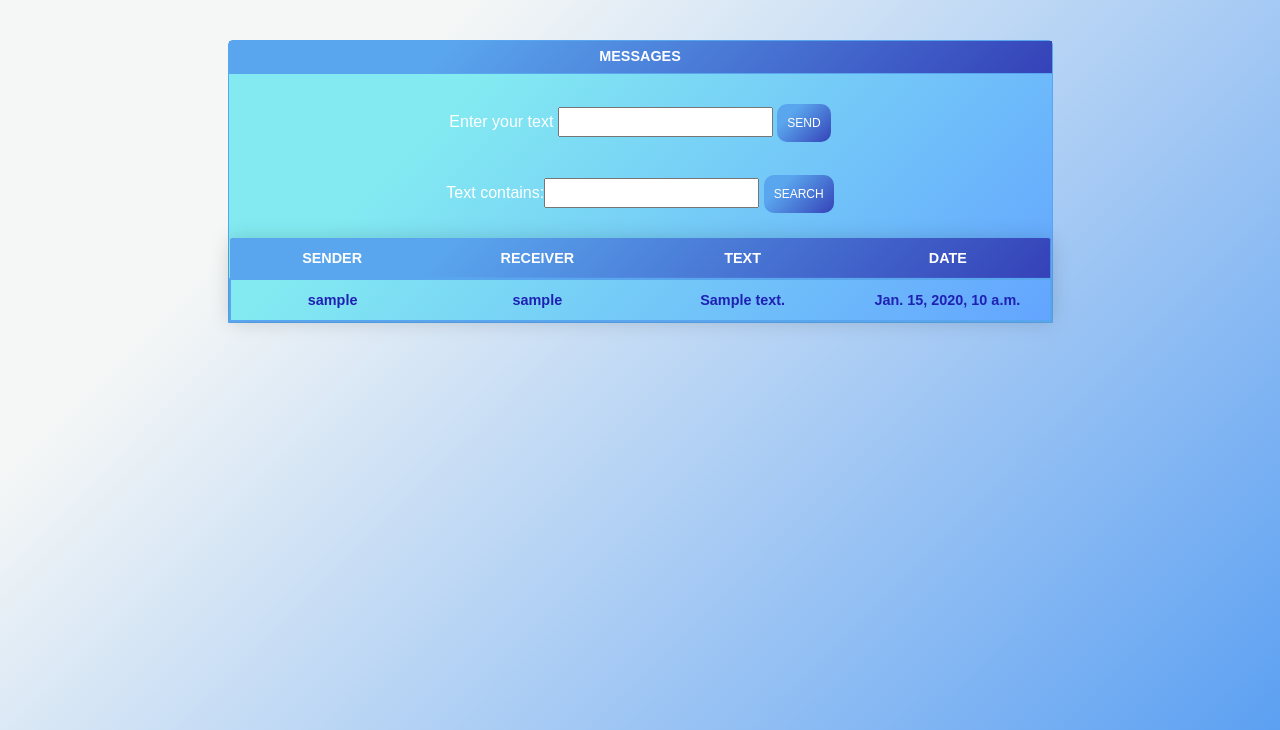
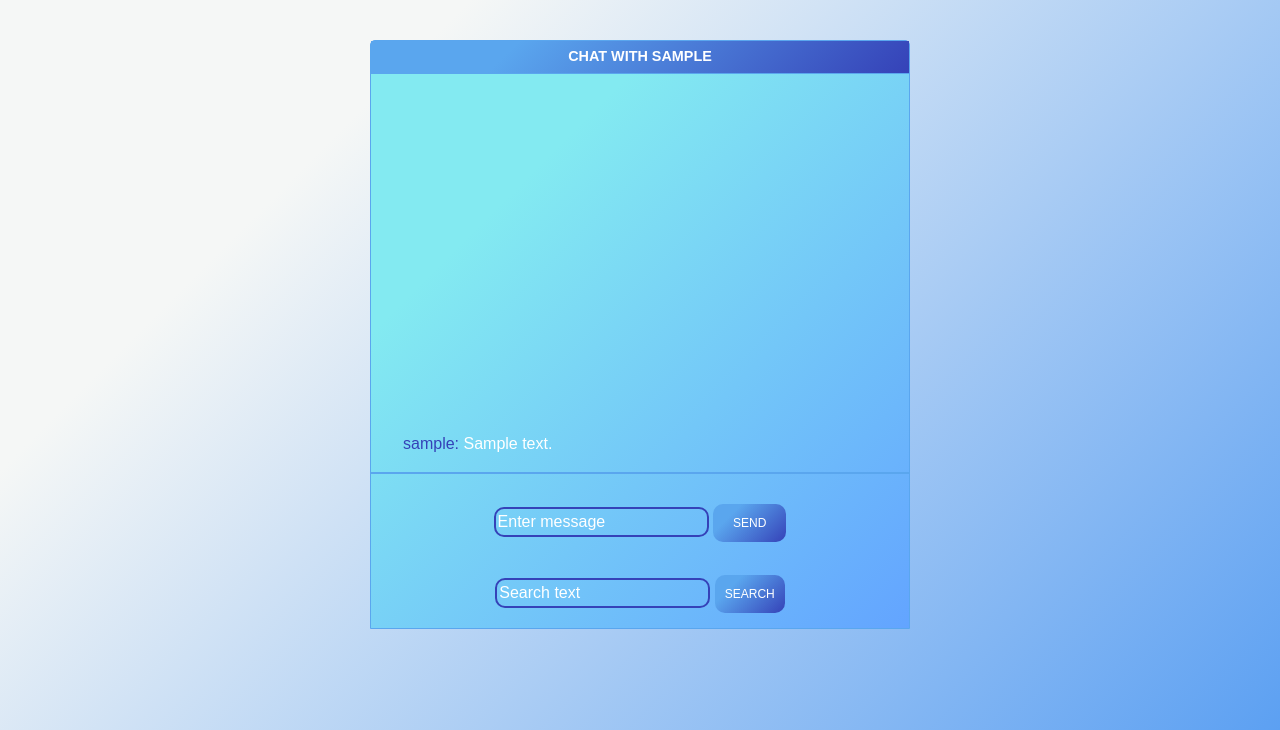
Before and after one commit to kacperzemla/FitForYouApp, a Django app: page /makeMessages/1 in a window 1280 px wide. Shown: the part 70-800 px from the top of the page. Run offline with Django 3.2, Linux system fonts and the light colour scheme; a user stored in the database is signed in; tables that the repository leaves empty hold one stand-in row (values such as "Sample post"); some libraries are stand-ins or nearby versions.

Commit message:
czaty smigaja

```diff
--- a/Workout/templates/Workout/get_more_tables.html
+++ b/Workout/templates/Workout/get_more_tables.html
@@ -1,13 +1,13 @@
 
 
 {% for i in messages %}
-
-<tr>
+<p><span class="sender">{{i.sender}}:</span>&nbsp;{{i.text}}</p>
+<!-- <tr>
     <td>{{i.sender}}</td>
     <td>{{i.receiver}}</td>
     <td>{{i.text}}</td>
     <td>{{i.date}}</td>
 
-</tr>
+</tr> -->
 
 {% endfor %}
--- a/Workout/templates/Workout/makeMessages.html
+++ b/Workout/templates/Workout/makeMessages.html
@@ -122,6 +122,87 @@ background-image: linear-gradient(315deg, #5ca0f2 0%, #f5f7f6 74%);
         font-weight: bold;
 
     }
+
+    #append{
+        display: flex;
+        flex-direction: column-reverse;
+        height: 400px;
+        overflow: hidden;
+        text-align: left;
+        overflow-y: scroll;
+        padding-left: 2rem;
+        border-bottom:2px solid #5aa6ee;
+
+    }
+
+    #append p{
+        overflow-wrap: break-word;
+    }
+
+    #append::-webkit-scrollbar{
+        width: 0.2rem;
+    }
+    #append::-webkit-scrollbar-track{
+        background: #3542b8;
+    }
+
+    #append::-webkit-scrollbar-thumb{
+        background: #83eaf1;
+    }
+
+    .sender{
+        color: #3542b8;
+    }
+
+    .new_text{
+        border-radius: 10px;
+        border:2px solid #3542b8;
+        background: transparent;
+        word-wrap: break-word;
+        height: auto;
+        outline: none;
+        caret-color: white;
+        color: white;
+    }
+
+    .new_text:focus{
+        border: 3px solid #83eaf1;
+    }
+
+    .new_text::placeholder{
+        color: white;
+        transition: color 0.4s ease;
+    }
+
+    .new_text:focus::placeholder{
+        color: transparent;
+    }
+
+    #id_text{
+        border-radius: 10px;
+        border: 2px solid #3542b8;
+        background: transparent;
+        outline: none;
+        caret-color: white;
+        color: white;
+    }
+
+    #id_text:focus{
+        border: 3px solid #83eaf1;
+    }
+
+    #id_text:focus::placeholder{
+        color: transparent;
+    }
+
+    #id_text::placeholder{
+        color: white;
+        transition: color 0.4s ease;
+    }
+
+    .mybtn-wider{
+        padding: 10px 20px 10px 20px;
+    }
 </style>
 
 <nav class="navbar navbar-expand-lg navbar-dark bg-dark">
@@ -164,57 +245,52 @@ background-image: linear-gradient(315deg, #5ca0f2 0%, #f5f7f6 74%);
 
 
             <div class="row ">
-                <div class="col-9 mx-auto">
+                <div class="col-6 mx-auto">
 
                     <div class="invite_friends">
                         <div class="invite_friends_header text-center">
-                            MESSAGES
+                            CHAT WITH {{friend}}
                         </div>
 
-                        <div class="send">
-                            <form method="POST">
-                                {% csrf_token %}
-                                <label>
-                                    Enter your text
-                                    <input type="text" name="newText" class="new_text">
-                                </label>
-                                <input type="submit" value="send" name="newTextSend" class="mybtn">
-                                <form>
-                        </div>
+
 
                         <div class="">
-                            <div style="margin-top: 15px;">
-                            <form method="POST">
-                                {{myFilter.form}}
-                                <button class="btn btn-primary mybtn"  type="submit" name="searchText">SEARCH</button>
-                            </div>
+
                             </form>
-                            <table id="_appendHere" class="mytable">
-                                <thead>
-                                    <tr>
-                                        <th> sender </th>
-                                        <th> receiver </th>
-                                        <th> text </th>
-                                        <th> date </th>
-                                    </tr>
-                                </thead>
-                                <tbody id="append">
+
+                                <div id="append">
                                     {% for i in myText%}
-                                    <tr>
+                               <!--     <tr>
                                         <td>{{i.sender}}</td>
                                         <td>{{i.receiver}}</td>
                                         <td>{{i.text}}</td>
                                         <td>{{i.date}}</td>
 
-                                    </tr>
+                                    </tr>  -->
+                                   <p><span class="sender">{{i.sender}}:</span>&nbsp;{{i.text}}</p>
 
                                     {% endfor %}
-                                </tbody>
-                            </table>
+                                </div>
+                                <div class="send">
+                                    <form method="POST">
+                                        {% csrf_token %}
+                                        <label>
+
+                                            <input type="text" name="newText" class="new_text" placeholder="Enter message">
+                                        </label>
+                                        <input type="submit" value="send" name="newTextSend" class="mybtn mybtn-wider">
+                                        <form>
+                                </div>
+                                <div style="margin-top: 15px; margin-bottom: 15px;">
+                                    <form method="POST">
+                                        {{myFilter.form}}
+                                        <button class="btn btn-primary mybtn"  type="submit" name="searchText">SEARCH</button>
+                                    </div>
                         </div>
                     </div>
                 </div>
             </div>
+
 
 
 <script>
@@ -240,6 +316,7 @@ background-image: linear-gradient(315deg, #5ca0f2 0%, #f5f7f6 74%);
     function getMessages() {
     $.get("{% url 'get_more_tables' friend.id %}", function(messages, status) {
         $("#append").html(messages);
+
     });
     // repeat this method after 3 seconds
     setTimeout(getMessages, 3000);
@@ -247,4 +324,12 @@ background-image: linear-gradient(315deg, #5ca0f2 0%, #f5f7f6 74%);
 
     getMessages();
 
+    function label(){
+        $('label[for="id_text"]').remove();
+        $("#id_text").attr("placeholder","Search text");
+
+    }
+
+    label();
+
 </script>
--- a/Workout/views.py
+++ b/Workout/views.py
@@ -688,7 +688,7 @@ def get_more_tables(request, pk):
 
     messages = Dialogues.objects.filter(id__in=listOfText).order_by('-id')
    # messages = myText.order_by('-id')[increment:increment_to]
-    print(messages)
+  #  print(messages)
    # print(request.user.id)
     #message__in = Dialogues.objects.filter(Q(sender=thisUser) | Q(receiver=thisUser)).order_by('-id')[increment:increment_to]
 
```
